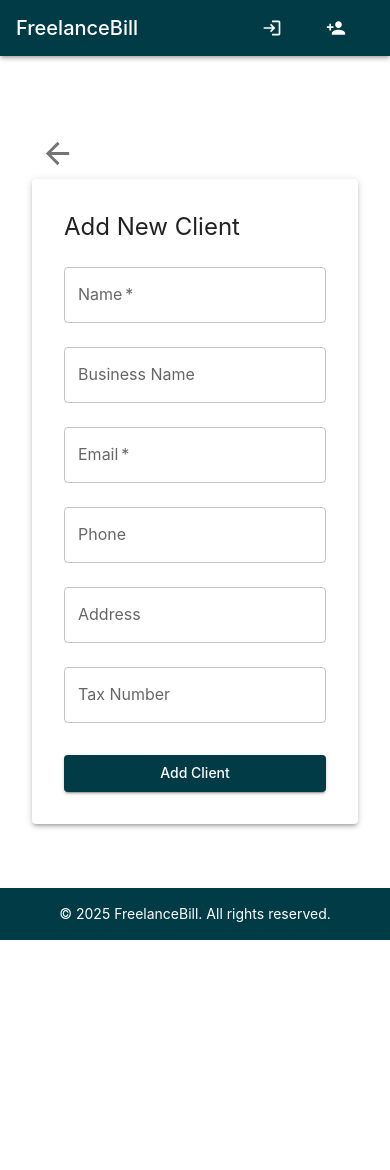
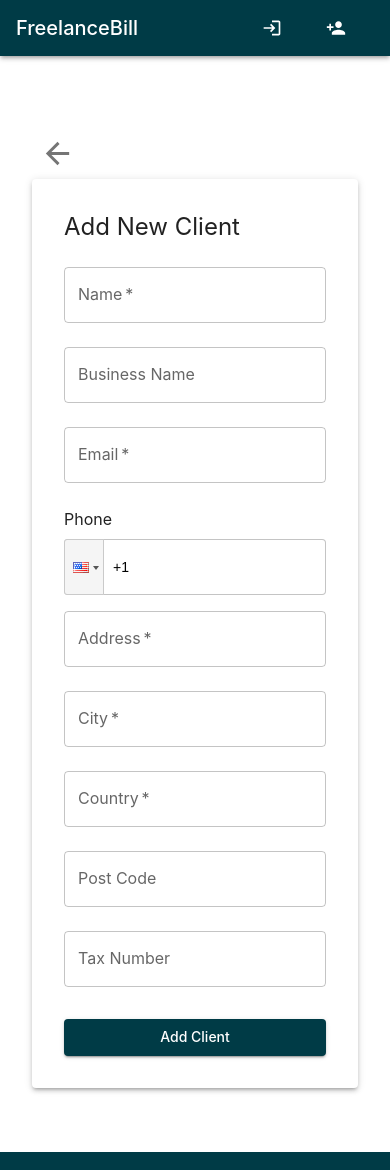
Before and after one commit to lcobiodata/freelance-bill, a React (Create React App) app in the folder frontend/: page /add-client in a window 390 px wide. Shown: the top 1170 px of the page. Before the commit the page ends 940 px from the top, so only its background shows below. Built offline with nearby package versions, Linux system fonts and the light colour scheme; no server answers.

Commit message:
Enhance ClientForm component with additional fields for city, country, post code, and phone number; implement phone input and validation for required fields.

```diff
--- a/frontend/src/components/ClientForm.js
+++ b/frontend/src/components/ClientForm.js
@@ -12,6 +12,8 @@ import {
 } from "@mui/material";
 import { ArrowBack } from "@mui/icons-material";
 import { useNavigate } from "react-router-dom";
+import PhoneInput from "react-phone-input-2";
+import "react-phone-input-2/lib/style.css";
 
 const API_URL = process.env.REACT_APP_API_URL;
 
@@ -25,15 +27,22 @@ const ClientForm = () => {
     email: "",
     phone: "",
     address: "",
-    tax_number: "" // Add tax_number to state
+    city: "",
+    country: "",
+    postCode: "",
+    tax_number: "",
   });
 
   const [isSubmitting, setIsSubmitting] = useState(false);
-  const [isRedirecting, setIsRedirecting] = useState(false); // 🔄 Added redirect spinner state
+  const [isRedirecting, setIsRedirecting] = useState(false);
   const [message, setMessage] = useState(null);
 
   const handleChange = (e) => {
     setClient({ ...client, [e.target.name]: e.target.value });
+  };
+
+  const handlePhoneChange = (phone) => {
+    setClient({ ...client, phone });
   };
 
   const handleSubmit = async (e) => {
@@ -45,16 +54,27 @@ const ClientForm = () => {
       return;
     }
 
-    setIsSubmitting(true); // 🔄 Show initial loading spinner
+    // Validate required fields
+    if (!client.address || !client.city || !client.country) {
+      setMessage(<Alert severity="error">Address, City, and Country are required fields.</Alert>);
+      return;
+    }
+
+    setIsSubmitting(true);
 
     try {
+      // Combine address fields into a single string
+      const fullAddress = [client.address, client.city, client.country, client.postCode]
+        .filter((field) => field && field.trim() !== "")
+        .join(", ");
+
       const res = await fetch(`${API_URL}/client`, {
         method: "POST",
         headers: {
           "Content-Type": "application/json",
-          "Authorization": `Bearer ${token}`
+          Authorization: `Bearer ${token}`,
         },
-        body: JSON.stringify(client),
+        body: JSON.stringify({ ...client, address: fullAddress }),
       });
 
       if (!res.ok) {
@@ -66,15 +86,14 @@ const ClientForm = () => {
 
       setMessage(<Alert severity="success">Client added successfully!</Alert>);
       setIsSubmitting(false);
-      setIsRedirecting(true); // 🔄 Show loading spinner for redirect
+      setIsRedirecting(true);
 
       // Redirect to dashboard after 2 seconds
       setTimeout(() => navigate("/dashboard"), 2000);
-
     } catch (error) {
       console.error("Failed to add client:", error);
       setMessage(<Alert severity="error">Failed to add client. Please try again.</Alert>);
-      setIsSubmitting(false); // ❌ Stop loader if request fails
+      setIsSubmitting(false);
     }
   };
 
@@ -89,7 +108,6 @@ const ClientForm = () => {
           <ArrowBack fontSize="large" />
         </IconButton>
       </Box>
-      {/* <Paper elevation={3} sx={{ p: 4, mt: 5, textAlign: "center" }}> */}
       <Paper elevation={3} sx={{ p: 4 }}>
         <Typography variant="h5" gutterBottom>
           Add New Client
@@ -97,19 +115,92 @@ const ClientForm = () => {
 
         {message && <Box sx={{ my: 2 }}>{message}</Box>}
 
-        {/* Show loading spinner while redirecting */}
         {isRedirecting ? (
           <Box sx={{ display: "flex", justifyContent: "center", mt: 4 }}>
             <CircularProgress size={40} />
           </Box>
         ) : (
           <form onSubmit={handleSubmit}>
-            <TextField label="Name" name="name" fullWidth margin="normal" onChange={handleChange} required />
-            <TextField label="Business Name" name="business_name" fullWidth margin="normal" onChange={handleChange} />
-            <TextField label="Email" name="email" type="email" fullWidth margin="normal" onChange={handleChange} required />
-            <TextField label="Phone" name="phone" fullWidth margin="normal" onChange={handleChange} />
-            <TextField label="Address" name="address" fullWidth margin="normal" onChange={handleChange} />
-            <TextField label="Tax Number" name="tax_number" fullWidth margin="normal" onChange={handleChange} /> {/* Add Tax Number field */}
+            <TextField
+              label="Name"
+              name="name"
+              fullWidth
+              margin="normal"
+              onChange={handleChange}
+              required
+            />
+            <TextField
+              label="Business Name"
+              name="business_name"
+              fullWidth
+              margin="normal"
+              onChange={handleChange}
+            />
+            <TextField
+              label="Email"
+              name="email"
+              type="email"
+              fullWidth
+              margin="normal"
+              onChange={handleChange}
+              required
+            />
+            <Box sx={{ mt: 2 }}>
+              <Typography variant="body1" sx={{ mb: 1 }}>
+                Phone
+              </Typography>
+              <PhoneInput
+                country={"us"}
+                value={client.phone}
+                onChange={handlePhoneChange}
+                inputStyle={{
+                  width: "100%",
+                  height: "56px", // Match Material-UI TextField height
+                  borderRadius: "4px",
+                  border: "1px solid rgba(0, 0, 0, 0.23)", // Match Material-UI TextField border
+                  paddingLeft: "48px", // Adjust for country code dropdown
+                }}
+                placeholder="Enter phone number"
+              />
+            </Box>
+            <TextField
+              label="Address"
+              name="address"
+              fullWidth
+              margin="normal"
+              onChange={handleChange}
+              required
+            />
+            <TextField
+              label="City"
+              name="city"
+              fullWidth
+              margin="normal"
+              onChange={handleChange}
+              required
+            />
+            <TextField
+              label="Country"
+              name="country"
+              fullWidth
+              margin="normal"
+              onChange={handleChange}
+              required
+            />
+            <TextField
+              label="Post Code"
+              name="postCode"
+              fullWidth
+              margin="normal"
+              onChange={handleChange}
+            />
+            <TextField
+              label="Tax Number"
+              name="tax_number"
+              fullWidth
+              margin="normal"
+              onChange={handleChange}
+            />
 
             <Button
               type="submit"
@@ -117,9 +208,9 @@ const ClientForm = () => {
               color="primary"
               fullWidth
               sx={{ mt: 3 }}
-              disabled={isSubmitting} // 🔄 Disable while submitting
+              disabled={isSubmitting}
             >
-              {isSubmitting ? <CircularProgress size={24} /> : "Add Client"} {/* 🔄 Show spinner while submitting */}
+              {isSubmitting ? <CircularProgress size={24} /> : "Add Client"}
             </Button>
           </form>
         )}
```
